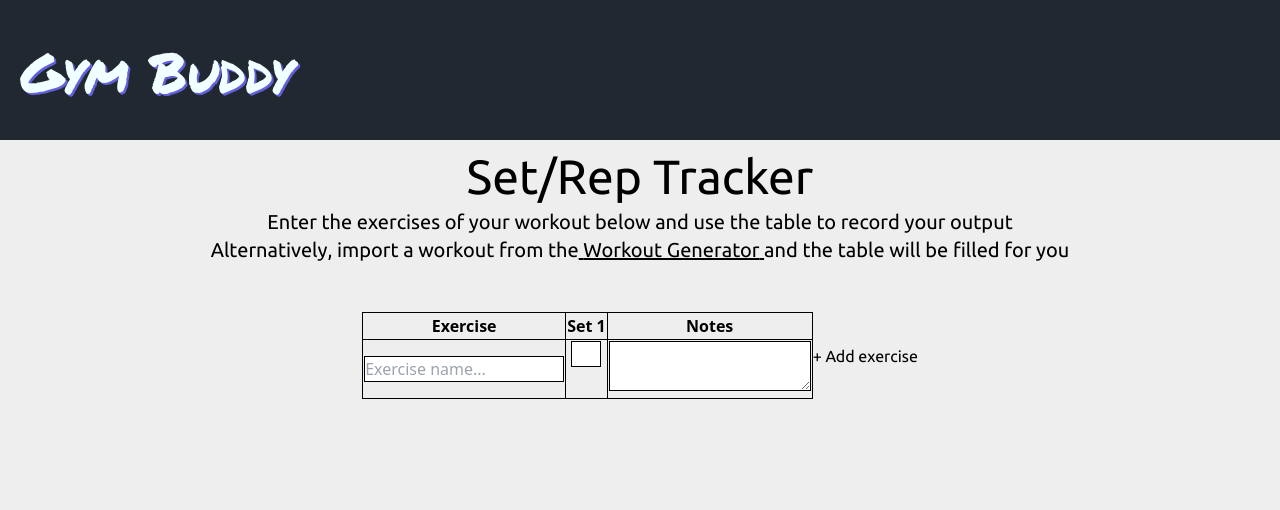
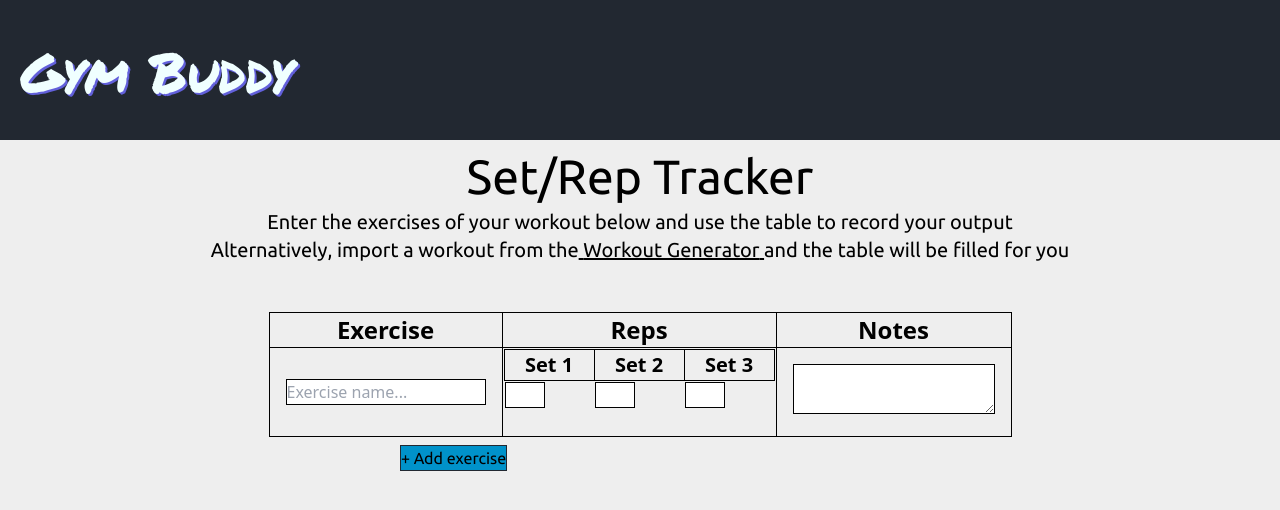
Before and after one commit to b-e-n-murray/react-gym-buddy-app, a React (Create React App) app: page /set-tracker in a window 1280 px wide. Shown: the top 510 px of the page. Built offline with nearby package versions, Linux system fonts and the light colour scheme; a web font is replaced by a local one.

Commit message:
added more spacing shortcuts, further css for set tracker

```diff
--- a/src/components/SetTracker.tsx
+++ b/src/components/SetTracker.tsx
@@ -18,17 +18,17 @@ function SetTracker(): JSX.Element {
         and the table will be filled for you
       </h4>
       <div className=" flex justify-center mt-6">
-        <table className="border border-slate-500 place-content-center">
+        <table className="border border-slate-200 place-content-center">
           <thead>
             <tr>
-              <th className="border border-slate-700">Exercise</th>
-              <th className="border border-slate-700">Set 1</th>
-              <th className="border border-slate-700">Notes</th>
+              <th className="border border-slate-700 text-2xl">Exercise</th>
+              <th className="border border-slate-700 text-2xl">Reps</th>
+              <th className="border border-slate-700 text-2xl">Notes</th>
             </tr>
           </thead>
           <tbody>
             <tr>
-              <td className="border border-slate-700">
+              <td className="border border-slate-700 p-3">
                 <input
                   placeholder="Exercise name..."
                   maxLength={50}
@@ -36,19 +36,37 @@ function SetTracker(): JSX.Element {
                 ></input>
               </td>
               <td className="flex justify-center">
-                <input
-                  maxLength={3}
-                  className="w-30 border border-black-200"
-                ></input>
+                <table className="table-auto">
+                  <thead>
+                    <tr>
+                      <th className="w-90 border border-slate-700 text-xl">Set 1</th>
+                      <th className="w-90 border border-slate-700 text-xl">Set 2</th>
+                      <th className="w-90 border border-slate-700 text-xl">Set 3</th>
+                    </tr>
+                  </thead>
+                  <tbody>
+                    <tr>
+                      <td className="justify-center">
+                        <input maxLength={3} className="w-40 border border-black-200"></input>
+                      </td>
+                      <td className="justify-center">
+                        <input maxLength={3} className="w-40 border border-black-200"></input>
+                      </td>
+                      <td className="justify-center">
+                        <input maxLength={3} className="w-40 border border-black-200"></input>
+                      </td>
+                    </tr>
+                  </tbody>
+                </table>
               </td>
-              <td className="border border-slate-700">
-                <textarea className="w-500 border border-black-200"></textarea>
+              <td className="border border-slate-700 p-3">
+                <textarea className="border border-black-200"></textarea>
               </td>
             </tr>
           </tbody>
         </table>
-        <button className="font-ubuntu">+ Add exercise</button>
       </div>
+      <button className="font-ubuntu ml-40 bg-race-blue border border-obsidian mt-1">+ Add exercise</button>
     </>
   );
 }
--- a/tailwind.config.js
+++ b/tailwind.config.js
@@ -47,6 +47,13 @@ module.exports = {
       "4": "24px",
       "5": "32px",
       "6": "48px",
+      "7": "64px",
+      "8": "80px",
+      "9": "96px",
+      "10": "112px",
+      "20": "200px",
+      "30": "300px",
+      "40": "400px",
     },
     colors: {
       "obsidian": "#222831",
```
